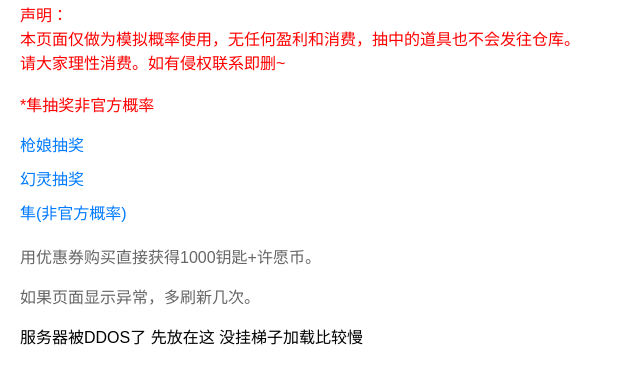
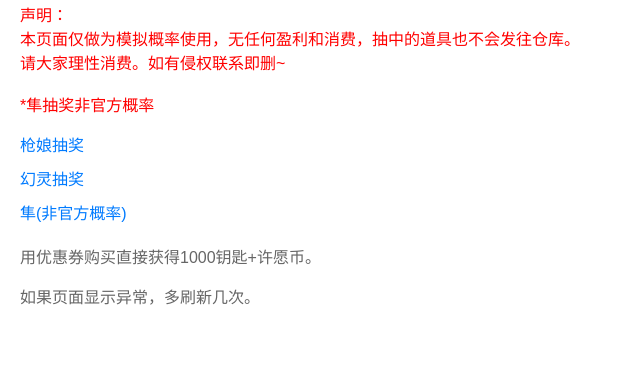
Before and after one commit to Devon-L/Devon-L.github.io, a plain HTML site: page index.html in a window 1280 px wide. Shown: the part 87-470 px from the top of the page, without its empty margins (0-640 px from the left). Drawn offline with Linux system fonts and the light colour scheme.

Commit message:
Update index.html

```diff
--- a/index.html
+++ b/index.html
@@ -68,7 +68,6 @@
             <p>如果页面显示异常，多刷新几次。</p>
 
         </div>
-        <p>服务器被DDOS了 先放在这 没挂梯子加载比较慢</p>
 
 
 
```
